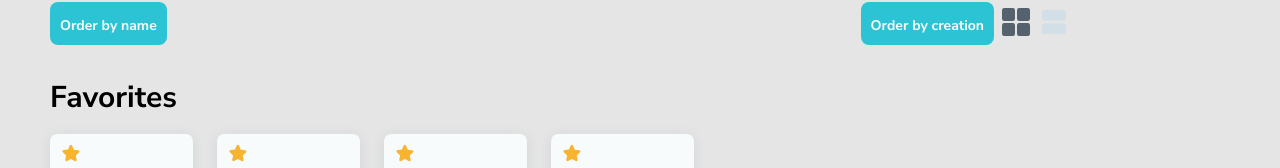
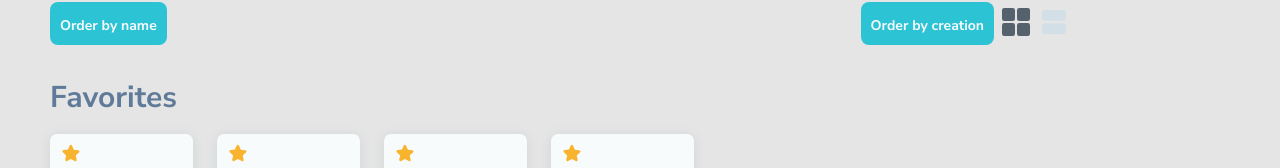
Before and after one commit to johelder/mychatbots, a React (Vite) app: page / in a window 1280 px wide. Shown: the part 467-635 px from the top of the page. Built offline with nearby package versions, Linux system fonts and the light colour scheme; grey boxes are pictures that could not be loaded.

Commit message:
feat: adding new color to theme

```diff
--- a/src/styles/theme.ts
+++ b/src/styles/theme.ts
@@ -10,6 +10,7 @@ export const theme = {
       yellow: '#F9B42F',
     },
     texts: {
+      dark_blue_200: '#607B99',
       gray_300: '#8CA0B3',
       gray_400: '#738192',
       gray_700: '#52636C',
```
